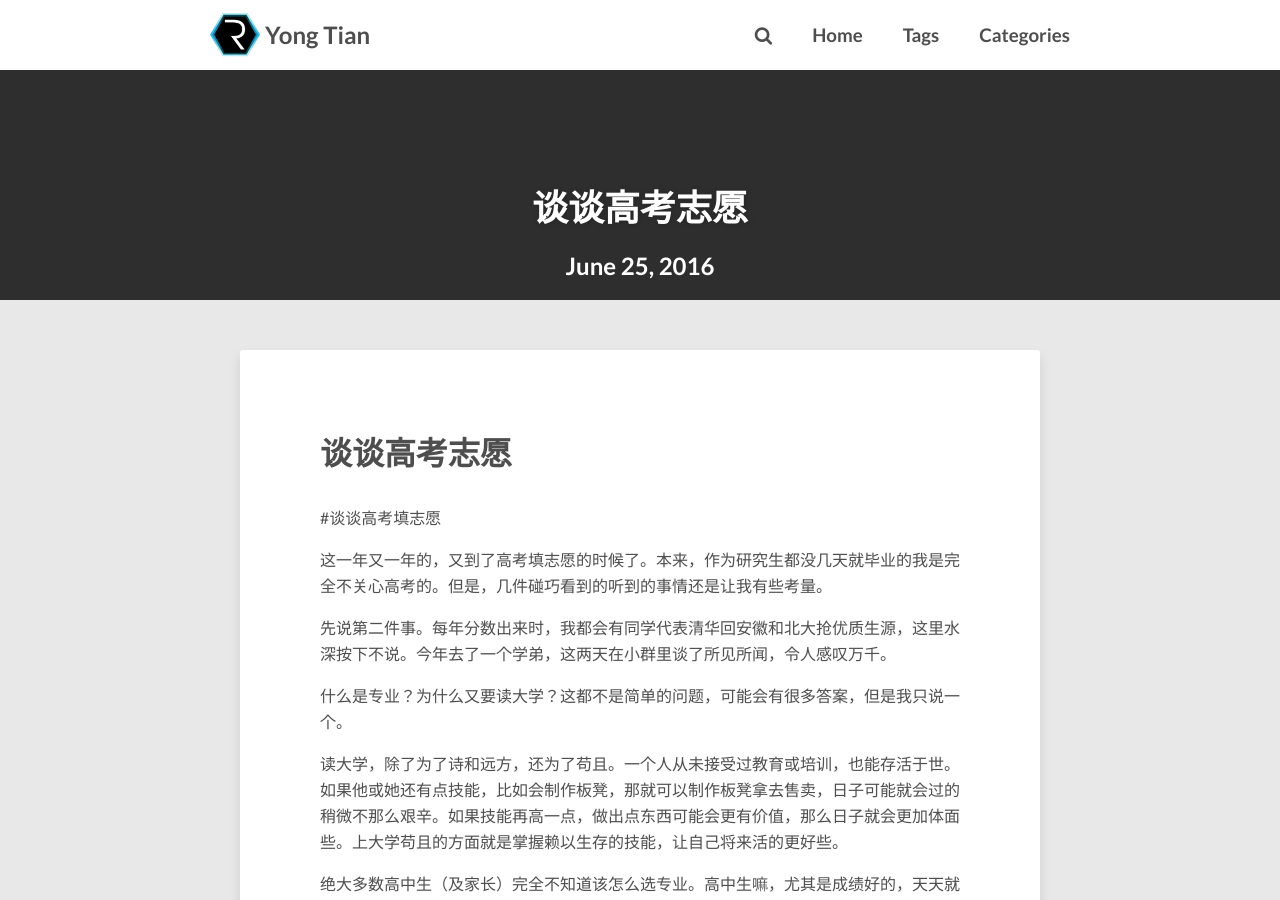
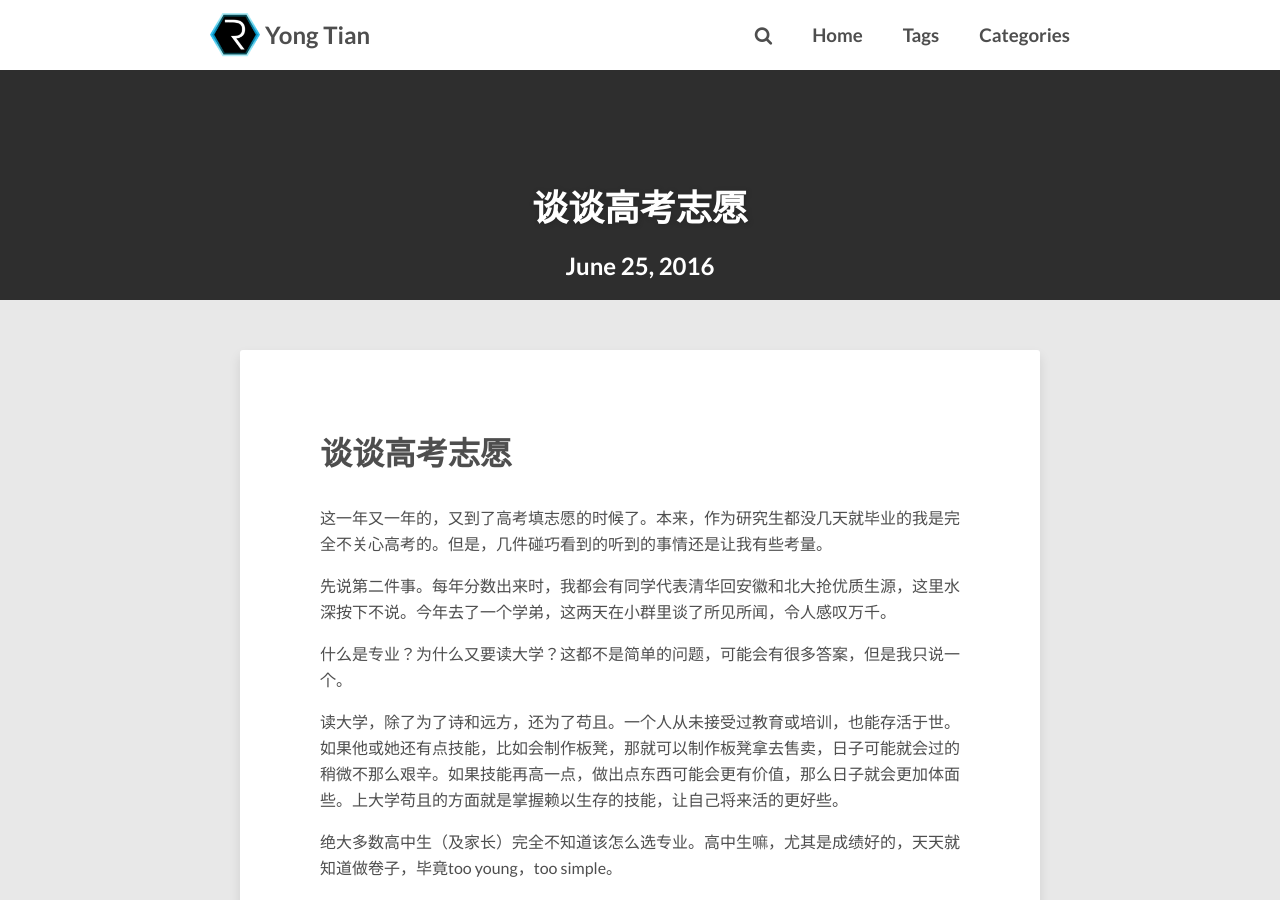
Before and after one commit to pawnty/pawnty.github.io, a Jekyll site: the page built from _posts/2016-06-25-major-picking.md, in a window 1280 px wide and 900 px high. Built offline with Jekyll 4.4.1, drawn with Linux system fonts in a browser that asks for light colours; nearby versions of some CDN libraries; comment, search, counter and statistics services are not loaded.

Commit message:
Published with https://stackedit.io/

```diff
--- a/_posts/2016-06-25-major-picking.md
+++ b/_posts/2016-06-25-major-picking.md
@@ -6,8 +6,6 @@ modified: 2016-06-25
 tags: [draft]
 categories: [thoughts]
 ---
-
-#谈谈高考填志愿
 
 这一年又一年的，又到了高考填志愿的时候了。本来，作为研究生都没几天就毕业的我是完全不关心高考的。但是，几件碰巧看到的听到的事情还是让我有些考量。
 
```
